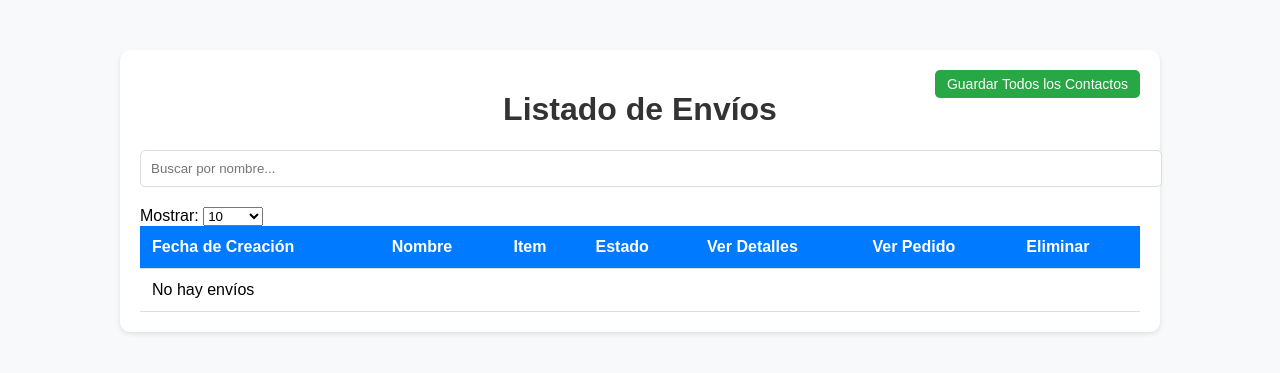
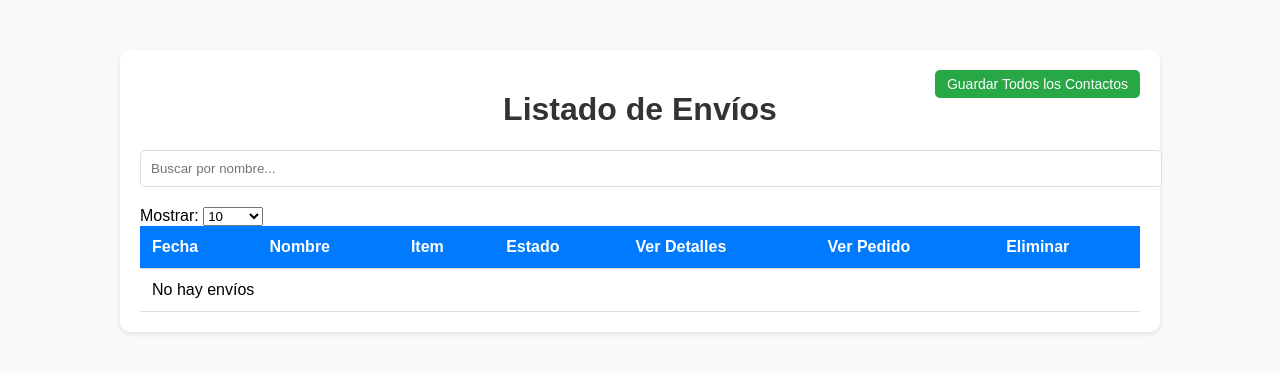
Before and after one commit to corporacionprintec/printec_envios, a PHP site: page /php/listado_envios.php in a window 1280 px wide. Shown: the top 373 px of the page. Run offline with PHP 8.4, Linux system fonts and the light colour scheme; data that the repository does not hold is empty.

Commit message:
proyeccion106

```diff
--- a/php/listado_envios.php
+++ b/php/listado_envios.php
@@ -170,7 +170,7 @@ if (!$result) {
         <table id="tablaEnvios">
             <thead>
                 <tr>
-                    <th>Fecha de Creación</th>
+                    <th>Fecha</th>
                     <th>Nombre</th>
                     <th>Item</th>
                     <th>Estado</th>
```
